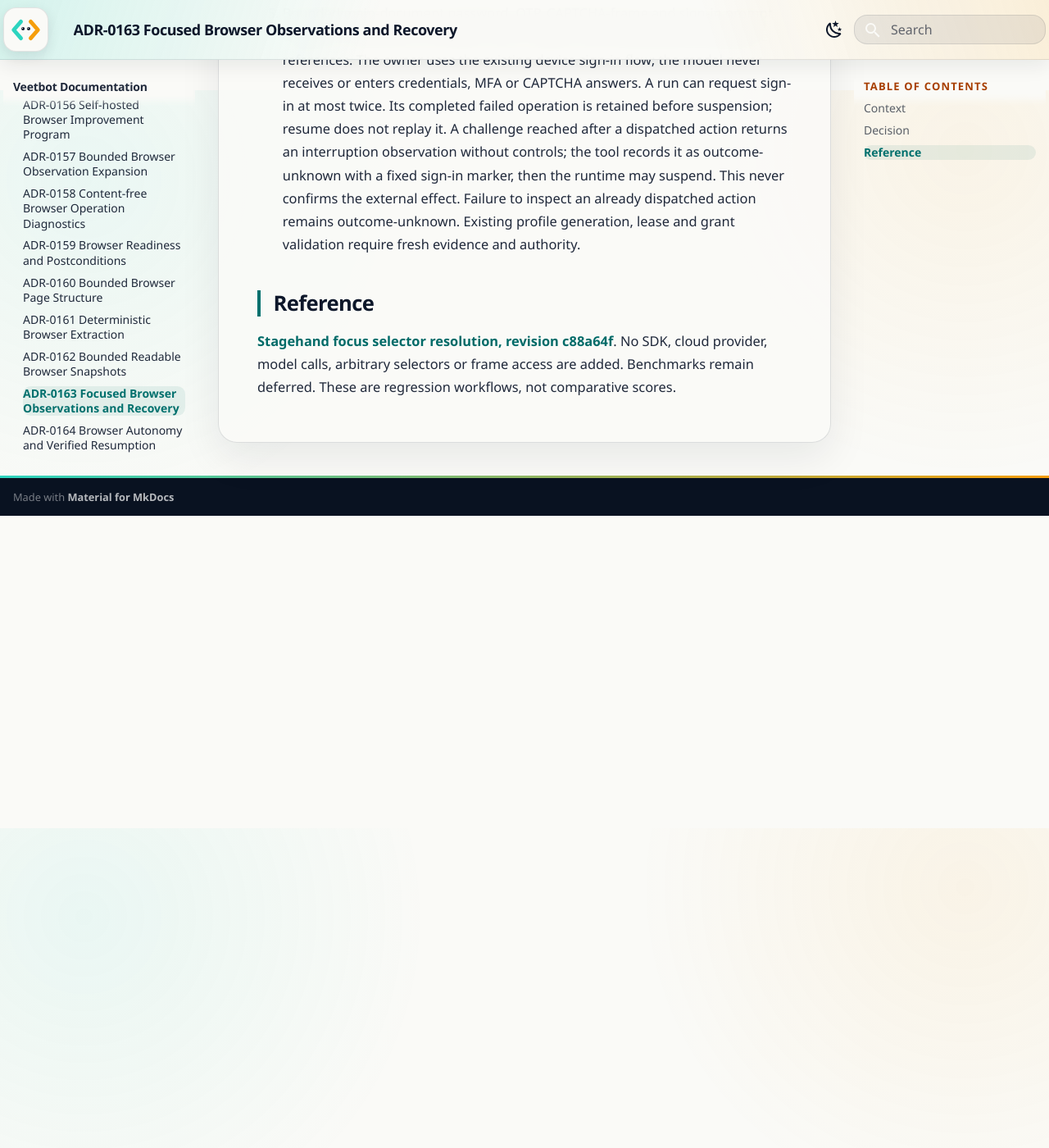
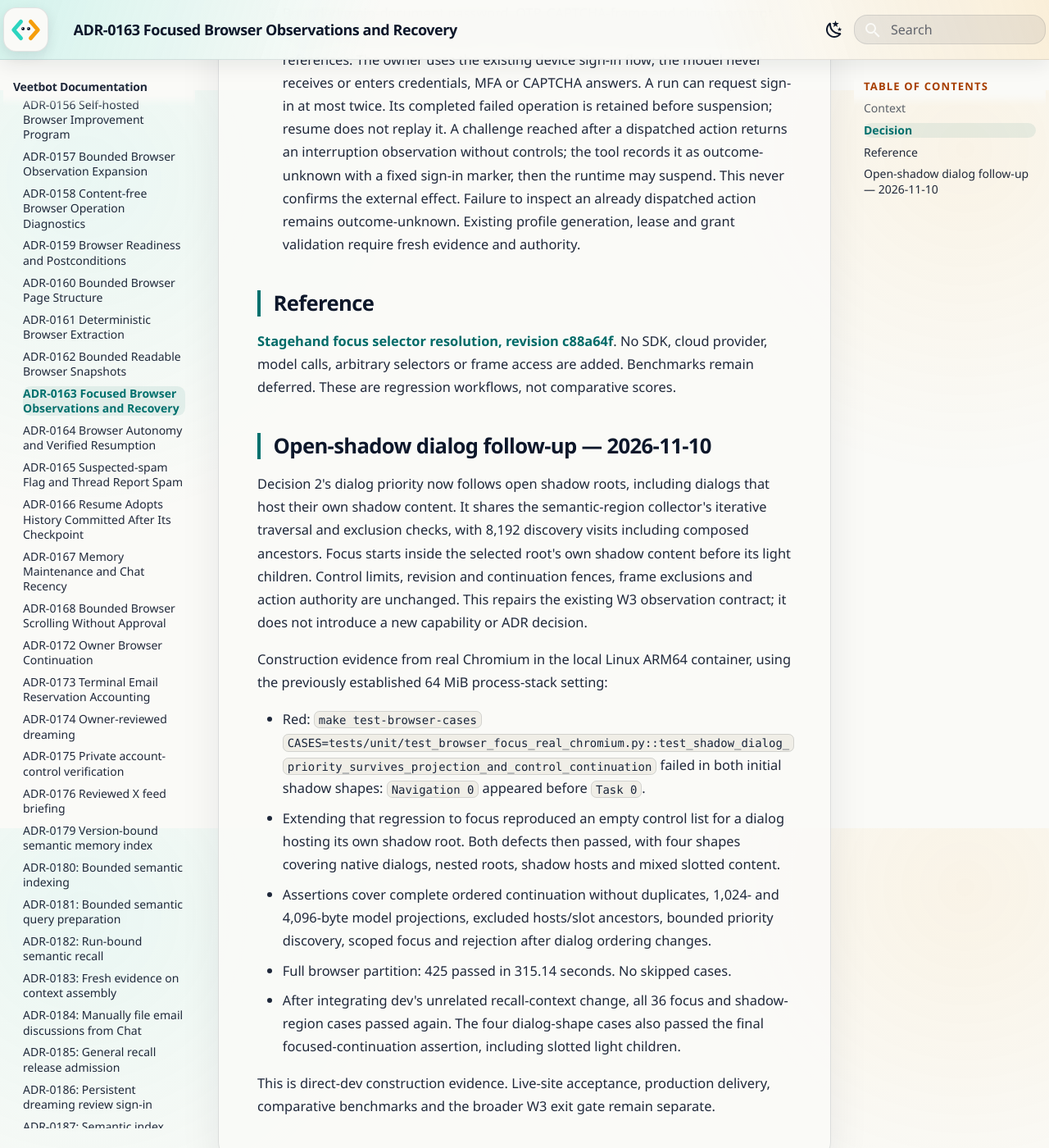
Before and after one commit to avitus/veetbot, an MkDocs documentation site: the page built from docs/adr/0163-focused-browser-observations-and-recovery.md, in a window 1280 px wide and 1400 px high, scrolled down 1690 px. Shown: the whole window at 82% size. Built offline with MkDocs 1.6.1 and Material for MkDocs 9.7.7, drawn with Linux system fonts in a browser that asks for light colours.

Commit message:
Prioritize and focus open-shadow dialog controls
Reading-Lane: A
Glen-Conversation: 01a1ad20-8045-71f1-99d6-4be5b55cf0d7

```diff
--- a/docs/adr/0163-focused-browser-observations-and-recovery.md
+++ b/docs/adr/0163-focused-browser-observations-and-recovery.md
@@ -63,3 +63,33 @@
 [Stagehand focus selector resolution, revision c88a64f](https://github.com/browserbase/stagehand/blob/c88a64f8d48d13e5e4d43d14fd9e54e388de3383/packages/extension/understudy/a11y/snapshot/focusSelectors.ts).
 No SDK, cloud provider, model calls, arbitrary selectors or frame access are added.
 Benchmarks remain deferred. These are regression workflows, not comparative scores.
+
+## Open-shadow dialog follow-up — 2026-11-10
+
+Decision 2's dialog priority now follows open shadow roots, including dialogs
+that host their own shadow content. It shares the semantic-region collector's
+iterative traversal and exclusion checks, with 8,192 discovery visits including
+composed ancestors. Focus starts inside the selected root's own shadow content
+before its light children. Control limits, revision and continuation fences,
+frame exclusions and action authority are unchanged. This repairs the existing
+W3 observation contract; it does not introduce a new capability or ADR decision.
+
+Construction evidence from real Chromium in the local Linux ARM64 container,
+using the previously established 64 MiB process-stack setting:
+
+- Red: `make test-browser-cases
+  CASES=tests/unit/test_browser_focus_real_chromium.py::test_shadow_dialog_priority_survives_projection_and_control_continuation`
+  failed in both initial shadow shapes: `Navigation 0` appeared before `Task 0`.
+- Extending that regression to focus reproduced an empty control list for a
+  dialog hosting its own shadow root. Both defects then passed, with four shapes
+  covering native dialogs, nested roots, shadow hosts and mixed slotted content.
+- Assertions cover complete ordered continuation without duplicates, 1,024- and
+  4,096-byte model projections, excluded hosts/slot ancestors, bounded priority
+  discovery, scoped focus and rejection after dialog ordering changes.
+- Full browser partition: 425 passed in 315.14 seconds. No skipped cases.
+- After integrating dev's unrelated recall-context change, all 36 focus and
+  shadow-region cases passed again. The four dialog-shape cases also passed
+  the final focused-continuation assertion, including slotted light children.
+
+This is direct-dev construction evidence. Live-site acceptance, production
+delivery, comparative benchmarks and the broader W3 exit gate remain separate.
--- a/docs/browser-automation-improvement-proposal.md
+++ b/docs/browser-automation-improvement-proposal.md
@@ -137,6 +137,12 @@
 hidden and editable hosts and slot ancestors. Frames, closed roots and collection
 extraction's separate scope are unchanged. This is construction for direct
 `dev` delivery; live-site acceptance and production availability remain separate.
+
+The W3 follow-up applies active-dialog-first control ranking to those open roots,
+including dialogs that host their own shadow content. Bounded discovery excludes
+hidden and editable composed ancestors; projection and control continuation keep
+the task controls ahead of navigation. This completes that construction gap in
+ADR-0163, without changing action authority or claiming the whole W3 exit gate.
 
 ### Production diagnosis — 2026-10-18
 
--- a/docs/plan/browser-automation.md
+++ b/docs/plan/browser-automation.md
@@ -1966,6 +1966,17 @@
 Main and section regions are discoverable; active dialog controls precede general
 navigation. Existing node, candidate, UTF-8, privacy and origin limits apply.
 
+Dialog priority also traverses open shadow roots, using the same bounded,
+iterative walk as semantic regions. Its 8,192-visit discovery budget includes
+composed-ancestor checks for assigned slots; hidden, transparent and editable
+ancestors cannot promote a dialog. The first eligible dialog's shadow and light
+children precede ordinary controls, without duplicates across continuation.
+Dialogs beyond the priority scan remain eligible for ordinary control discovery;
+ranking is not a claim that no other dialog exists. A changed ordering must still
+pass the existing continuation-anchor check. Explicit region focus includes the
+focused root's own open shadow children and retains its own scope instead of
+promoting a dialog outside it. Frames and closed roots remain excluded.
+
 Tool guidance distinguishes action references (`elements[].ref`, including for
 scroll) from read-only region references (`regions[].ref`). The first focused
 read omits `text_offset` or uses zero; continuation copies the returned
```
Also changed, not shown: 2 other files.
